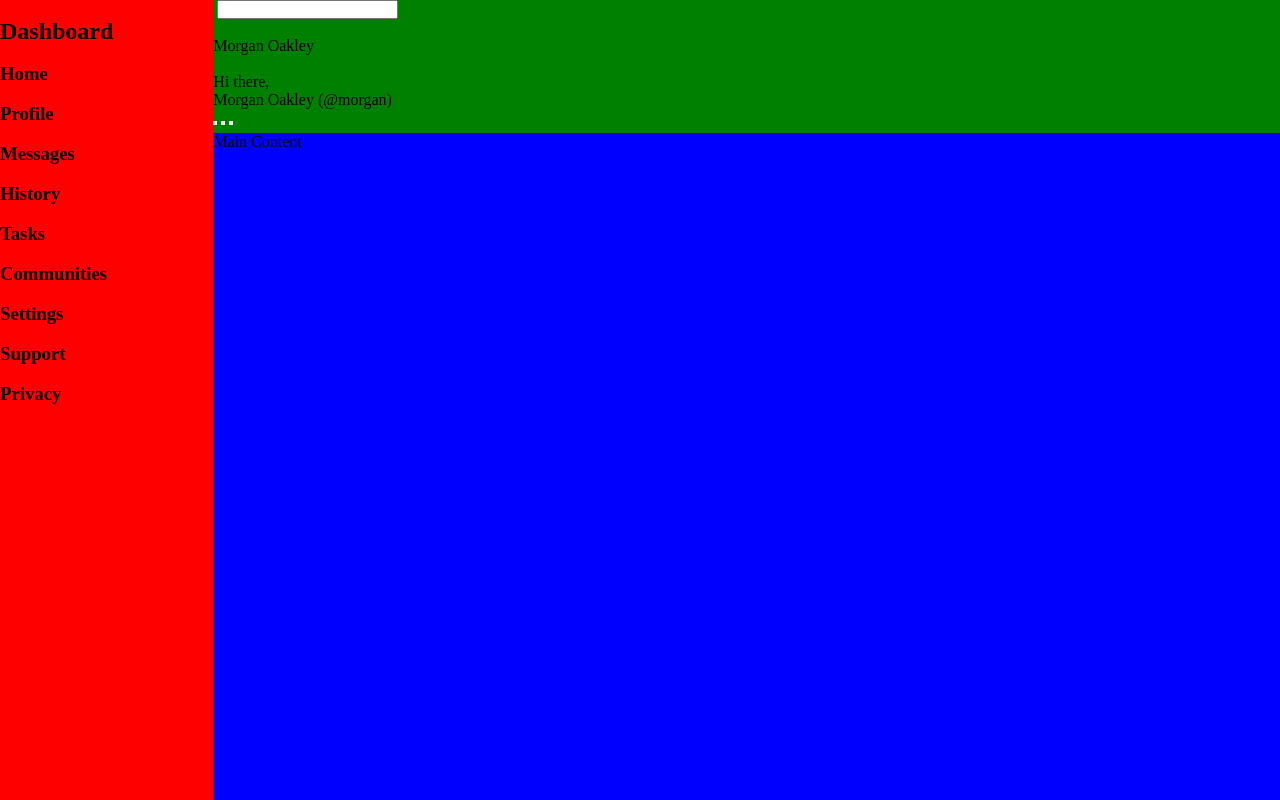
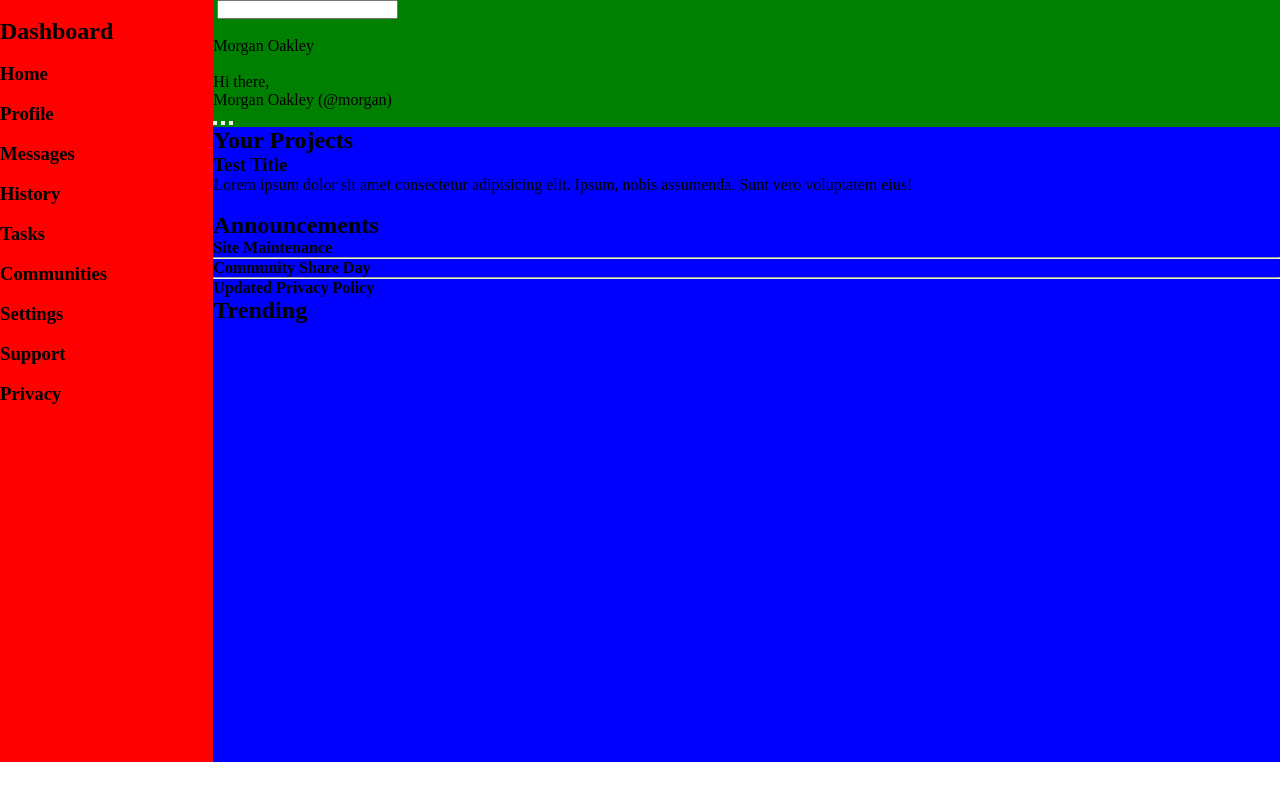
Before and after one commit to chris-phillips1/the-odin-project, a plain HTML site: page repos/odin-admin-dashboard/index.html in a window 1280 px wide. Drawn offline with Linux system fonts and the light colour scheme.

Commit message:
Add remaining structure

```diff
--- a/repos/odin-admin-dashboard/index.html
+++ b/repos/odin-admin-dashboard/index.html
@@ -59,7 +59,65 @@
                 <button type='button'></button>
             </div>
         </header>
-        <section class='main-content-container'>Main Content</section>
+        <section class='main-content-container'>
+            <section class='projects'>
+                <h2>Your Projects</h2>
+                <div class='project-card'>
+                    <h3>Test Title</h3>
+                    <p>Lorem ipsum dolor sit amet consectetur adipisicing elit. Ipsum, nobis assumenda. Sunt vero
+                        voluptatem eius!</p>
+                    <div class='card-actions'>
+                        <img src='' alt=''>
+                        <img src='' alt=''>
+                        <img src='' alt=''>
+                    </div>
+                </div>
+            </section>
+            <section class='announcements'>
+                <h2>Announcements</h2>
+                <div class='announcement-list'>
+                    <div class='list-item'>
+                        <h4>Site Maintenance</h4>
+                        <p></p>
+                    </div>
+                    <hr>
+                    <div class='list-item'>
+                        <h4>Community Share Day</h4>
+                        <p></p>
+                    </div>
+                    <hr>
+                    <div class='list-item'>
+                        <h4>Updated Privacy Policy</h4>
+                        <p></p>
+                    </div>
+                </div>
+            </section>
+            <section class='trending'>
+                <h2>Trending</h2>
+                <div class='trending-list'>
+                    <div class='list-item-grid'>
+                        <img src='' alt=''>
+                        <p></p>
+                        <p></p>
+                    </div>
+                    <div class='list-item-grid'>
+                        <img src='' alt=''>
+                        <p></p>
+                        <p></p>
+                    </div>
+                    <div class='list-item-grid'>
+                        <img src='' alt=''>
+                        <p></p>
+                        <p></p>
+                    </div>
+                    <div class='list-item-grid'>
+                        <img src='' alt=''>
+                        <p></p>
+                        <p></p>
+                    </div>
+                </div>
+            </section>
+        </section>
     </div>
 </body>
 
--- a/repos/odin-admin-dashboard/style.css
+++ b/repos/odin-admin-dashboard/style.css
@@ -13,7 +13,6 @@
 .sidebar-container {
     background-color: red;
     grid-area: 1 / 1 / 3 / 2;
-    height: 100vh;
 }
 
 .header-container {
```
